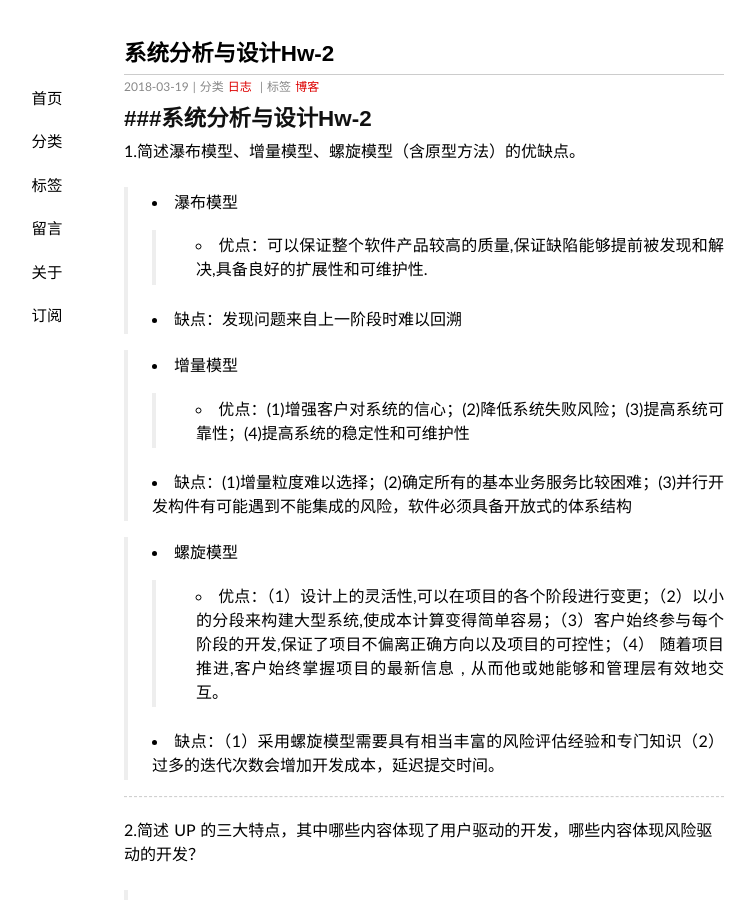
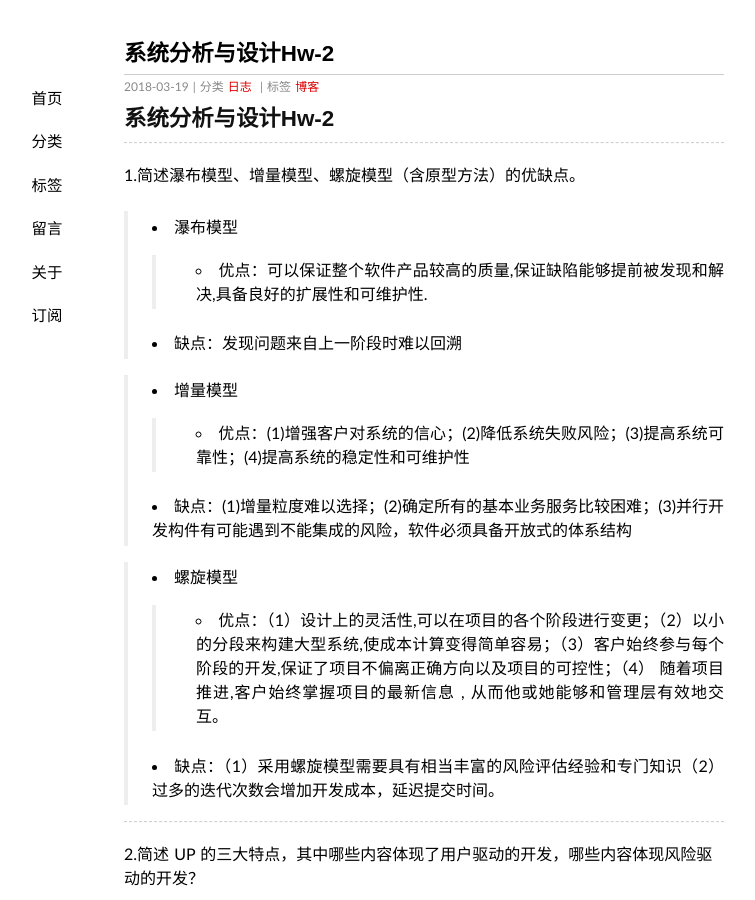
Before and after one commit to KAKE4420/KAKE4420.github.io, a Jekyll site: the page built from _posts/2018-3-19-系统分析与设计Hw-2.md, in a window 1280 px wide and 900 px high. Shown: the whole window, without its empty margins (216-971 px from the left). Built offline with Jekyll 4.4.1, drawn with Linux system fonts in a browser that asks for light colours; comment, search, counter and statistics services are not loaded.

Commit message:
HW2-change

```diff
--- a/_posts/2018-3-19-系统分析与设计Hw-2.md
+++ b/_posts/2018-3-19-系统分析与设计Hw-2.md
@@ -6,7 +6,7 @@ categories: 日志
 tags: 博客
 ---
 
-###系统分析与设计Hw-2
+## 系统分析与设计Hw-2
 ------
 1.简述瀑布模型、增量模型、螺旋模型（含原型方法）的优缺点。
 > - 瀑布模型
```
